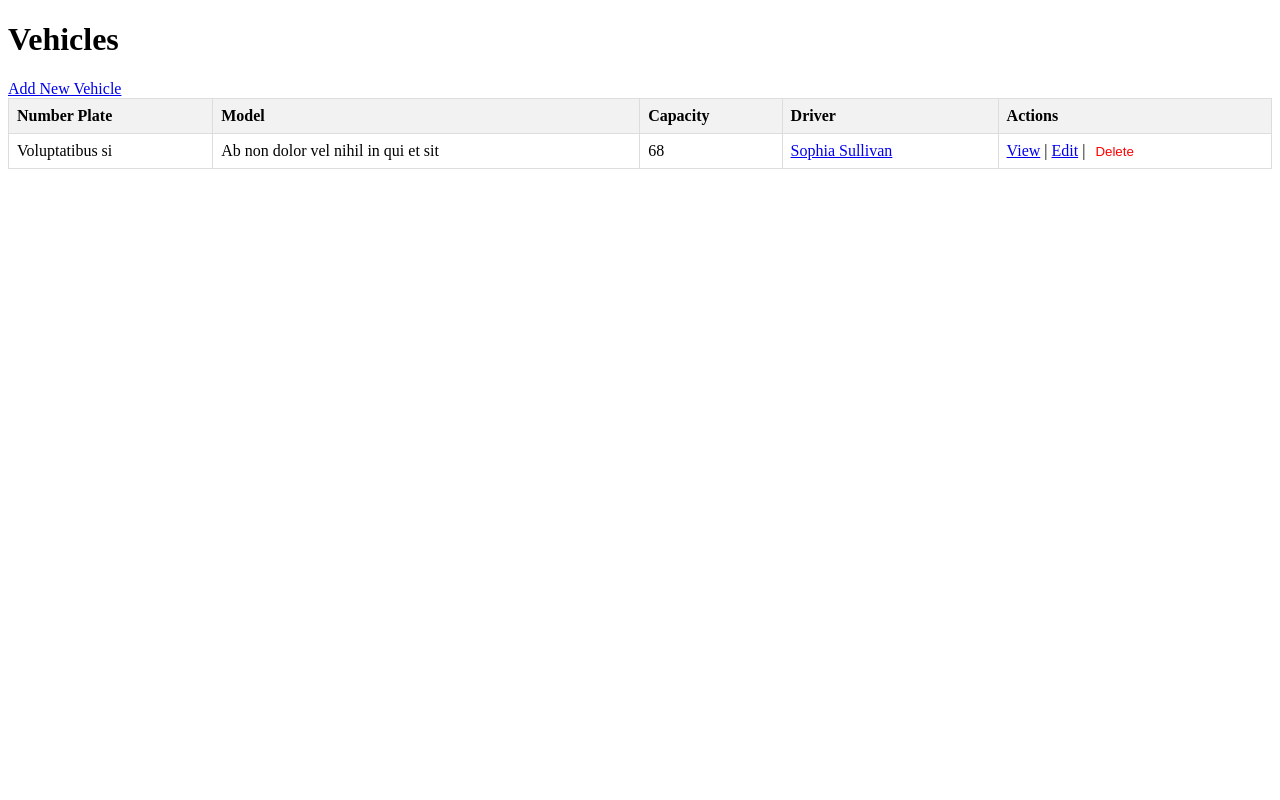
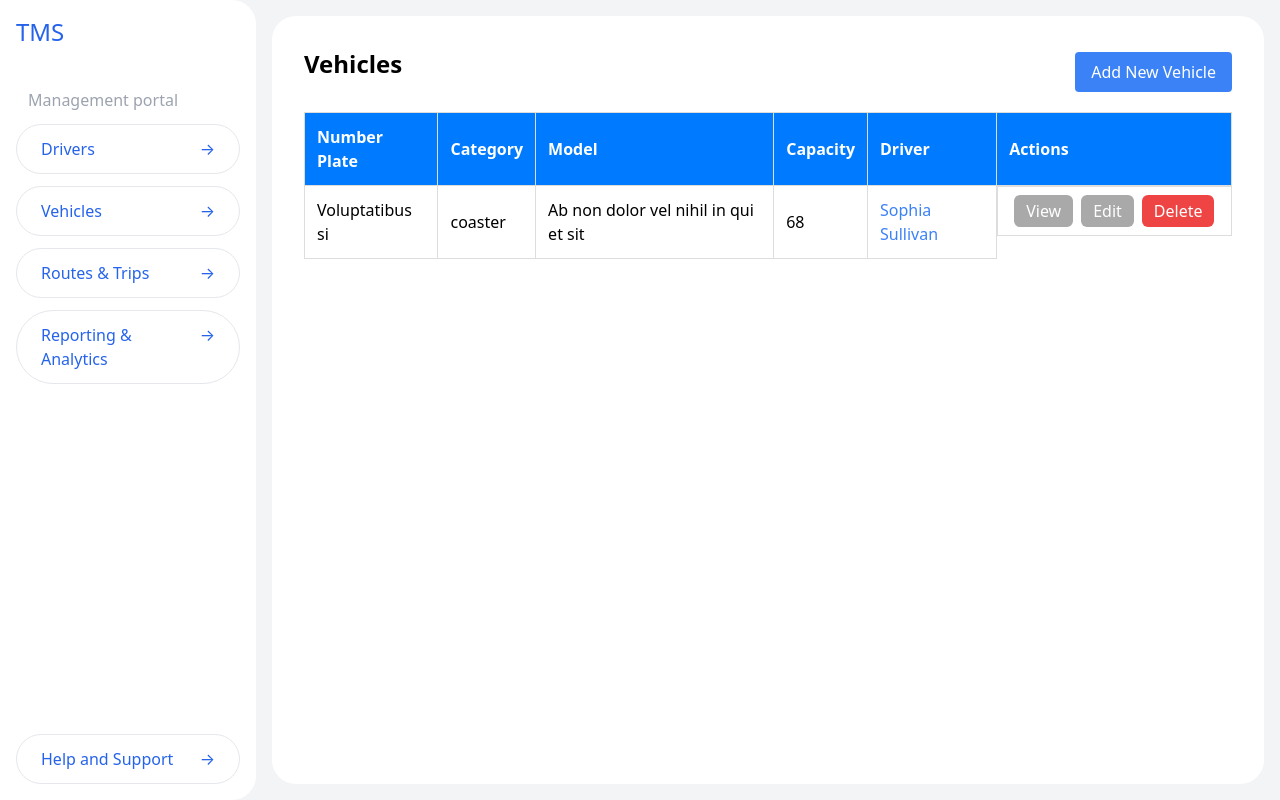
Before and after one commit to kevnnty/tms, a Django app: page /vehicles/ in a window 1280 px wide. Run offline with Django 5.2, Linux system fonts and the light colour scheme; data comes from the database, SQL or seed files in the repository; both versions use the stored data as it was after the commit.

Commit message:
base template layouts

```diff
--- /dev/null
+++ b/base/static/css/styles.css
@@ -0,0 +1,73 @@
+table {
+  width: 100%;
+  border-collapse: collapse;
+  margin-top: 20px;
+}
+
+thead {
+  background-color: #007BFF;
+  color: white;
+}
+
+th,
+td {
+  padding: 12px;
+  border: 1px solid #ddd;
+  text-align: left;
+}
+
+th {
+  font-weight: bold;
+}
+
+tbody tr:nth-child(even) {
+  background-color: #f2f2f2;
+}
+
+tbody tr:hover {
+  background-color: #f8f8f8;
+}
+
+.btn {
+  color: #fff;
+  padding: 0.25rem 0.75rem;
+  border-radius: 0.375rem;
+  cursor: pointer;
+  border: none;
+}
+.view-btn, .edit-btn {
+  background-color: #a9a9a9;
+}
+
+.delete-btn {
+  background-color: #ef4444;
+}
+
+a {
+  color: #007BFF;
+  text-decoration: none;
+}
+
+a:hover {
+  text-decoration: none;
+}
+
+.form-container input,
+.form-container select,
+.form-container textarea {
+  margin-top: 5px;
+  width: 100%;
+  padding: 10px;
+  border: 1px solid #ccc;
+  border-radius: 5px;
+  margin-bottom: 15px;
+  font-size: 16px;
+  transition: border-color 0.3s ease;
+}
+
+.form-container input:focus,
+.form-container select:focus,
+.form-container textarea:focus {
+  border-color: #007BFF;
+  outline: none;
+}
--- /dev/null
+++ b/base/templates/layout.html
@@ -0,0 +1,60 @@
+{% load static %}
+
+<!DOCTYPE html>
+<html lang="en">
+  <head>
+    <meta charset="UTF-8" />
+    <title>{% block title %}TMS | Transport Management System{% endblock %}</title>
+    <link rel="stylesheet" href="{% static 'css/styles.css' %}" />
+    <link href="https://cdn.jsdelivr.net/npm/tailwindcss@^2.0/dist/tailwind.min.css" rel="stylesheet" />
+  </head>
+  <body class="bg-gray-100 font-sans">
+    <div class="w-full flex h-screen">
+      <aside class="h-screen w-1/5 bg-white p-4 flex flex-col justify-between rounded-r-3xl">
+        <div>
+          <h1 class="text-blue-600 text-2xl">TMS</h1>
+          <nav class="mt-10 w-full">
+            <p class="text-gray-400 px-3">Management portal</p>
+            <div class="space-y-3 mt-3">
+              <a
+                href="{% url 'driver-list' %}"
+                class="block text-blue-600 w-full py-3 px-6 rounded-full cursor-pointer border border-gray-200 hover:border-blue-600 hover:bg-blue-600 hover:text-white transition-all duration-300 flex justify-between">
+                <span> Drivers </span>
+                <span> &rarr; </span></a
+              >
+              <a
+                href="{% url 'vehicle-list' %}"
+                class="block text-blue-600 w-full py-3 px-6 rounded-full cursor-pointer border border-gray-200 hover:border-blue-600 hover:bg-blue-600 hover:text-white transition-all duration-300 flex justify-between">
+                <span> Vehicles </span>
+                <span> &rarr; </span></a
+              >
+              <a
+                href="#"
+                class="block text-blue-600 w-full py-3 px-6 rounded-full cursor-pointer border border-gray-200 hover:border-blue-600 hover:bg-blue-600 hover:text-white transition-all duration-300 flex justify-between">
+                <span> Routes & Trips </span>
+                <span> &rarr; </span></a
+              >
+              <a
+                href="#"
+                class="block text-blue-600 w-full py-3 px-6 rounded-full cursor-pointer border border-gray-200 hover:border-blue-600 hover:bg-blue-600 hover:text-white transition-all duration-300 flex justify-between">
+                <span> Reporting & Analytics </span>
+                <span> &rarr; </span></a
+              >
+            </div>
+          </nav>
+        </div>
+        <div class="mt-auto">
+          <a
+            href="#"
+            class="block text-blue-600 w-full py-3 px-6 rounded-full cursor-pointer border border-gray-200 hover:border-blue-600 hover:bg-blue-600 hover:text-white transition-all duration-300 flex justify-between">
+            <span> Help and Support </span>
+            <span> &rarr; </span>
+          </a>
+        </div>
+      </aside>
+      <main class="flex-1 flex-grow m-4 p-4 flex flex-col bg-white rounded-3xl">
+        <div class="flex-1 h-full rounded-3xl overflow-y-scroll">{% block content %} {% endblock %}</div>
+      </main>
+    </div>
+  </body>
+</html>
--- a/core/views.py
+++ b/core/views.py
@@ -1,4 +1,7 @@
 from django.shortcuts import render
+from django.template import loader
+from django.http import HttpResponse
 
 def main_view(request):
-    return render(request, 'homepage.html')
+    template = loader.get_template('homepage.html')
+    return HttpResponse(template.render())
--- a/tms/settings.py
+++ b/tms/settings.py
@@ -1,3 +1,4 @@
+import os
 from pathlib import Path
 
 # Build paths inside the project like this: BASE_DIR / 'subdir'.
@@ -45,7 +46,7 @@ ROOT_URLCONF = 'tms.urls'
 TEMPLATES = [
     {
         'BACKEND': 'django.template.backends.django.DjangoTemplates',
-        'DIRS': [],
+        'DIRS': [BASE_DIR / 'base/templates'],
         'APP_DIRS': True,
         'OPTIONS': {
             'context_processors': [
@@ -107,6 +108,9 @@ USE_TZ = True
 # https://docs.djangoproject.com/en/5.1/howto/static-files/
 
 STATIC_URL = 'static/'
+STATICFILES_DIRS = [
+    os.path.join(BASE_DIR, 'base/static'),
+]
 
 # Default primary key field type
 # https://docs.djangoproject.com/en/5.1/ref/settings/#default-auto-field
--- a/vehicles/templates/vehicles/vehicles-list.html
+++ b/vehicles/templates/vehicles/vehicles-list.html
@@ -1,34 +1,17 @@
-<!DOCTYPE html>
-<html lang="en">
-  <head>
-    <meta charset="UTF-8" />
-    <title>Vehicle List</title>
-    <style>
-      table {
-        width: 100%;
-        border-collapse: collapse;
-      }
-      th,
-      td {
-        border: 1px solid #ddd;
-        padding: 8px;
-        text-align: left;
-      }
-      th {
-        background-color: #f2f2f2;
-      }
-      tr:hover {
-        background-color: #f1f1f1;
-      }
-    </style>
-  </head>
-  <body>
-    <h1>Vehicles</h1>
-    <a href="{% url 'create-vehicle' %}">Add New Vehicle</a>
-    <table>
+{% extends "layout.html" %}
+{% block title %}TMS | Manage Vehicles{% endblock %}
+{% block content %}
+
+<div class="container mx-auto p-4">
+  <div class="flex items-center justify-between">
+    <h1 class="text-2xl font-bold mb-4">Vehicles</h1>
+    <a href="{% url 'create-vehicle' %}" class="bg-blue-500 text-white px-4 py-2 rounded">Add New Vehicle</a>
+  </div>
+  <table class="min-w-full bg-white mt-4">
     <thead>
       <tr>
         <th>Number Plate</th>
+        <th>Category</th>
         <th>Model</th>
         <th>Capacity</th>
         <th>Driver</th>
@@ -38,34 +21,37 @@
     <tbody>
       {% if vehicles %} {% if vehicles|length == 0 %}
       <tr>
-          <td colspan="6">No vehicles found</td>
+        <td colspan="5" class="text-center py-2">No vehicles found</td>
       </tr>
       {% else %} {% for vehicle in vehicles %}
-        <tr>
+      <tr class="hover:bg-gray-100">
         <td>{{ vehicle.license_plate }}</td>
+        <td>{{ vehicle.category }}</td>
         <td>{{ vehicle.model }}</td>
         <td>{{ vehicle.capacity }}</td>
         <td>
           {% if vehicle.driver_set.all %} {% for driver in vehicle.driver_set.all %}
-            <a href="{% url 'view-driver' driver.id %}">{{ driver.name }}</a>{% if not forloop.last %}, {% endif %} {% endfor %} {% else %} No Driver Assigned
-            <a href="{% url 'assign-driver-to-vehicle' vehicle.id %}">Assign Driver</a>
+          <a href="{% url 'view-driver' driver.id %}" class="text-blue-500">{{ driver.name }}</a>{% if not forloop.last %}, {% endif %} {% endfor %} {% else %}
+          No Driver Assigned
+          <a href="{% url 'assign-driver-to-vehicle' vehicle.id %}" class="text-blue-500">Assign Driver</a>
           {% endif %}
         </td>
-
-          <td>
-            <a href="{% url 'view-vehicle' vehicle.id %}">View</a> | <a href="{% url 'update-vehicle' vehicle.id %}">Edit</a> |
+        <td class="py-2 px-4 border-b flex items-center gap-x-2">
+          <a href="{% url 'view-vehicle' vehicle.id %}" class="btn view-btn">View</a>
+          <a href="{% url 'update-vehicle' vehicle.id %}" class="btn edit-btn">Edit</a>
           <form action="{% url 'delete-vehicle' vehicle.id %}" method="post" style="display: inline">
             {% csrf_token %}
-              <input type="submit" value="Delete" style="background: none; border: none; color: red; cursor: pointer" />
+            <input type="submit" value="Delete" class="btn delete-btn" />
           </form>
         </td>
       </tr>
       {% endfor %} {% endif %} {% else %}
       <tr>
-          <td colspan="6">No vehicles found</td>
+        <td colspan="5" class="text-center py-2">No vehicles found</td>
       </tr>
       {% endif %}
     </tbody>
   </table>
-  </body>
-</html>
+</div>
+
+{% endblock %}
```
Also changed, not shown: core/templates/homepage.html (+4 -6 lines), drivers/templates/drivers/assign-vehicle.html (+13 -17 lines), drivers/templates/drivers/create-driver.html (+14 -15 lines), drivers/templates/drivers/delete-driver.html (+13 -16 lines), drivers/templates/drivers/drivers-list.html (+14 -33 lines), drivers/templates/drivers/update-driver.html (+13 -15 lines), drivers/templates/drivers/view-driver.html (+28 -22 lines), vehicles/templates/vehicles/assign-driver.html (+12 -16 lines), vehicles/templates/vehicles/create-vehicle.html (+14 -15 lines), vehicles/templates/vehicles/delete-vehicle.html (+13 -15 lines), vehicles/templates/vehicles/update-vehicle.html (+13 -15 lines), vehicles/templates/vehicles/view-vehicle.html (+29 -27 lines), core/static/css/homepage.css (renamed from core/static/css/styles.css), db.sqlite3. Lines whose indentation alone changed are shown as unchanged.
